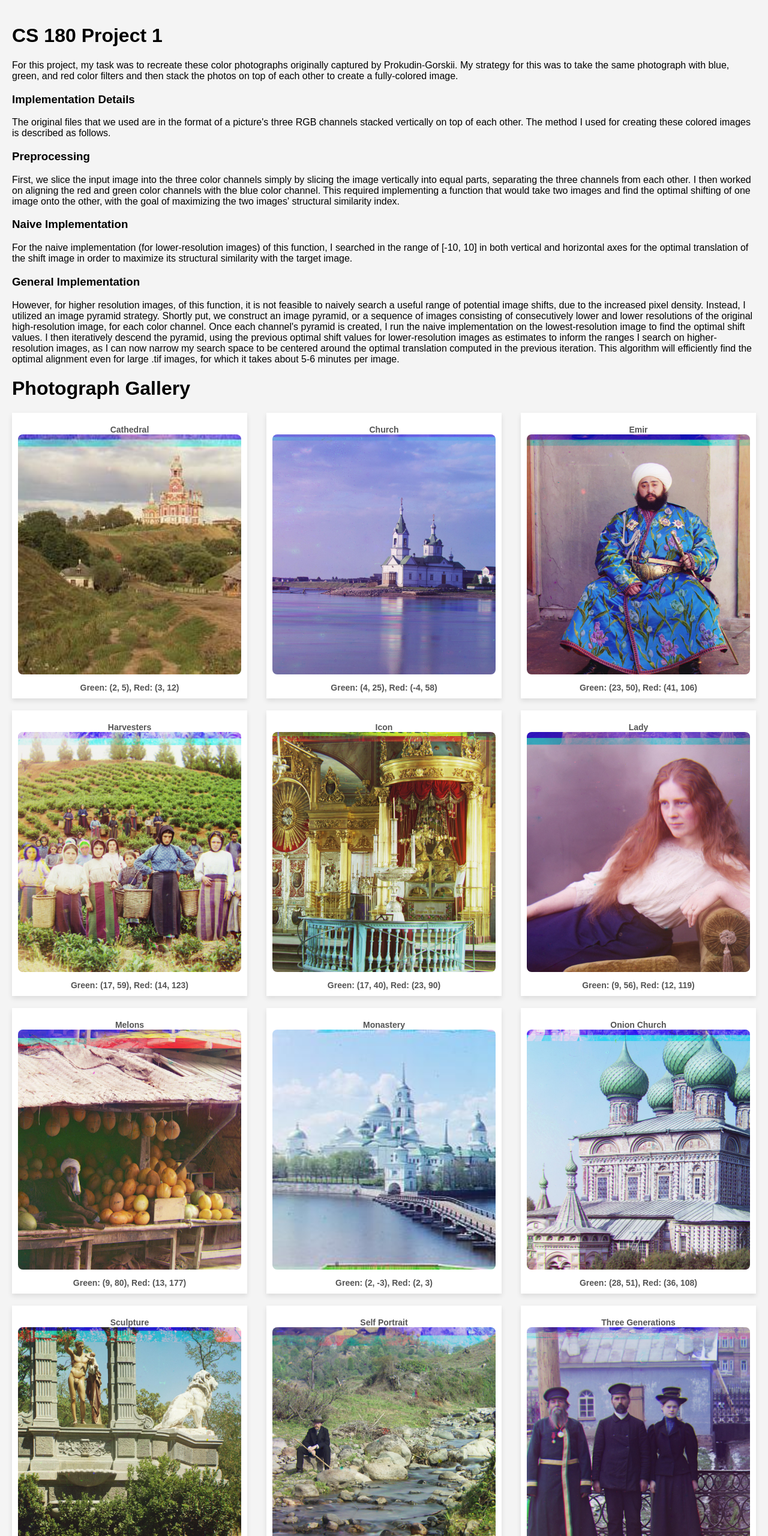
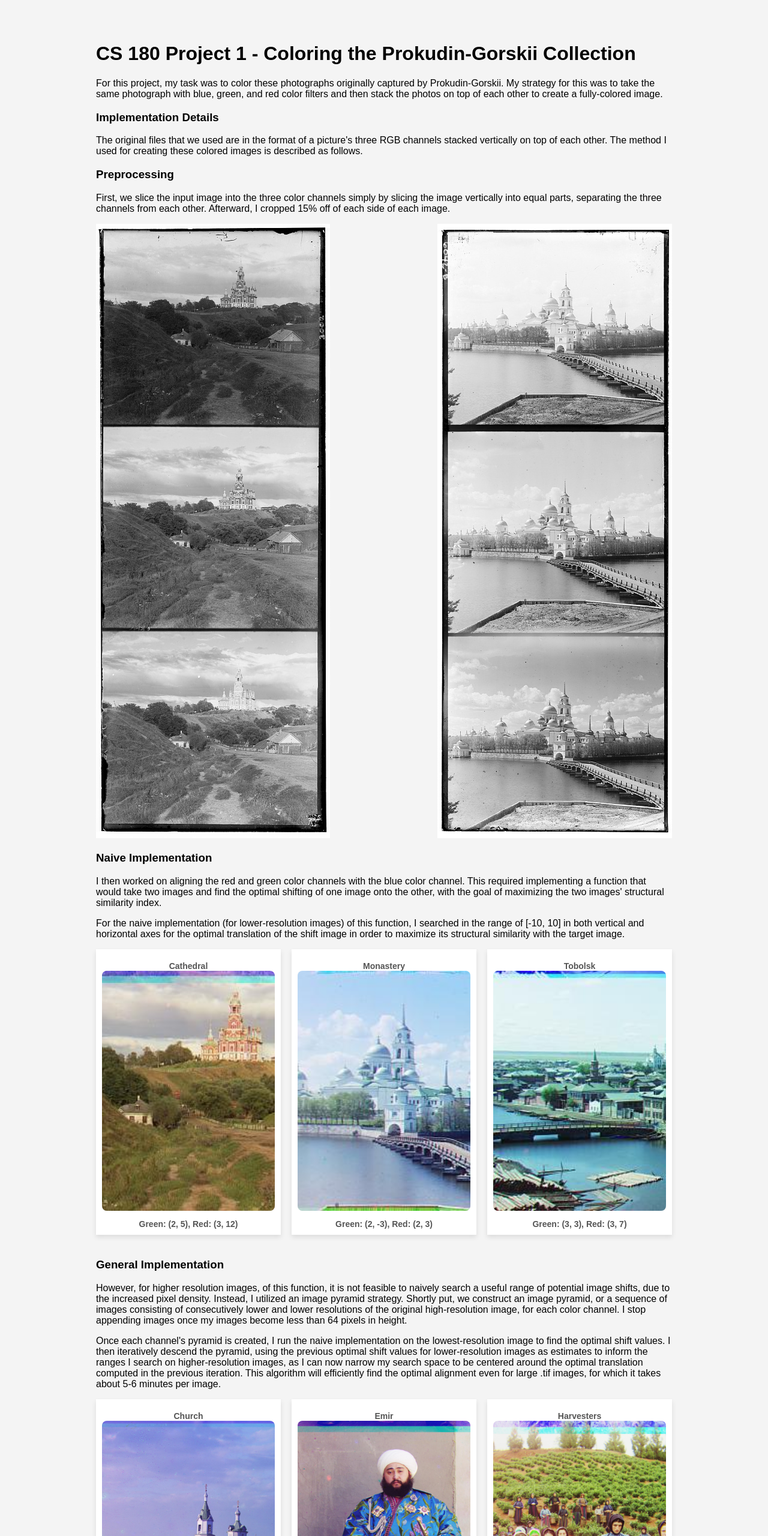
Before and after one commit to austenliao1/austenliao1.github.io, a plain HTML site: page cs180/proj1/src/index.html in a window 1280 px wide. Shown: the top 2560 px of the page at 60% size. Drawn offline with Linux system fonts and the light colour scheme.

Commit message:
updating website

```diff
--- a/cs180/proj1/src/index.html
+++ b/cs180/proj1/src/index.html
@@ -3,14 +3,15 @@
 <head>
     <meta charset="UTF-8">
     <meta name="viewport" content="width=device-width, initial-scale=1.0">
-    <title>Image Gallery</title>
+    <title>Project 1 - Coloring the Prokudin-Gorskii Collection</title>
 
     <style>
         body {
             font-family: Arial, sans-serif;
             background-color: #f4f4f4;
             margin: 0;
-            padding: 20px;
+            padding: 160px;
+            padding-top: 50px;
         }
 
         .gallery-container {
@@ -57,9 +58,9 @@
 </head>
 <body>
 
-<h1>CS 180 Project 1 </h1>
+<h1>CS 180 Project 1 - Coloring the Prokudin-Gorskii Collection</h1>
 
-<p> For this project, my task was to recreate these color photographs originally captured by Prokudin-Gorskii. My strategy for this was to take the same photograph with blue, green, and red color filters and then stack the photos on top of each other to create a fully-colored image. </p>
+<p> For this project, my task was to color these photographs originally captured by Prokudin-Gorskii. My strategy for this was to take the same photograph with blue, green, and red color filters and then stack the photos on top of each other to create a fully-colored image. </p>
 
 <h3> Implementation Details </h3>
 
@@ -67,17 +68,22 @@
 
 <h3> Preprocessing </h3>
 
-<p> First, we slice the input image into the three color channels simply by slicing the image vertically into equal parts, separating the three channels from each other. I then worked on aligning the red and green color channels with the blue color channel. This required implementing a function that would take two images and find the optimal shifting of one image onto the other, with the goal of maximizing the two images' structural similarity index. </p>
+<p> First, we slice the input image into the three color channels simply by slicing the image vertically into equal parts, separating the three channels from each other. Afterward, I cropped 15% off of each side of each image. </p>
+
+<div class="gallery-container">
+    <div class="input-gallery-item">
+        <img src="../outputs/input_cathedral.jpg" alt="Cathedral">
+    </div>
+    <div class="input-gallery-item">
+        <img src="../outputs/input_monastery.jpg" alt="Monastery">
+    </div>
+</div>
 
 <h3> Naive Implementation </h3>
 
+<p> I then worked on aligning the red and green color channels with the blue color channel. This required implementing a function that would take two images and find the optimal shifting of one image onto the other, with the goal of maximizing the two images' structural similarity index. </p>
+
 <p> For the naive implementation (for lower-resolution images) of this function, I searched in the range of [-10, 10] in both vertical and horizontal axes for the optimal translation of the shift image in order to maximize its structural similarity with the target image.</p>
-
-<h3> General Implementation </h3>
-
-<p> However, for higher resolution images, of this function, it is not feasible to naively search a useful range of potential image shifts, due to the increased pixel density. Instead, I utilized an image pyramid strategy. Shortly put, we construct an image pyramid, or a sequence of images consisting of consecutively lower and lower resolutions of the original high-resolution image, for each color channel. Once each channel's pyramid is created, I run the naive implementation on the lowest-resolution image to find the optimal shift values. I then iteratively descend the pyramid, using the previous optimal shift values for lower-resolution images as estimates to inform the ranges I search on higher-resolution images, as I can now narrow my search space to be centered around the optimal translation computed in the previous iteration. This algorithm will efficiently find the optimal alignment even for large .tif images, for which it takes about 5-6 minutes per image.</p>
-
-<h1>Photograph Gallery</h1>
 
 <div class="gallery-container">
     <div class="gallery-item">
@@ -85,6 +91,25 @@
         <img src="../outputs/cathedral.jpg" alt="Cathedral">
         <div class="description">Green: (2, 5), Red: (3, 12)</div>
     </div>
+    <div class="gallery-item">
+        <div class="description">Monastery</div>
+        <img src="../outputs/monastery.jpg" alt="Monastery">
+        <div class="description">Green: (2, -3), Red: (2, 3)</div>
+    </div>
+    <div class="gallery-item">
+        <div class="description">Tobolsk</div>
+        <img src="../outputs/tobolsk.jpg" alt="Tobolsk">
+        <div class="description">Green: (3, 3), Red: (3, 7)</div>
+    </div>
+</div>
+
+<h3> General Implementation </h3>
+
+<p> However, for higher resolution images, of this function, it is not feasible to naively search a useful range of potential image shifts, due to the increased pixel density. Instead, I utilized an image pyramid strategy. Shortly put, we construct an image pyramid, or a sequence of images consisting of consecutively lower and lower resolutions of the original high-resolution image, for each color channel. I stop appending images once my images become less than 64 pixels in height. </p>
+
+<p> Once each channel's pyramid is created, I run the naive implementation on the lowest-resolution image to find the optimal shift values. I then iteratively descend the pyramid, using the previous optimal shift values for lower-resolution images as estimates to inform the ranges I search on higher-resolution images, as I can now narrow my search space to be centered around the optimal translation computed in the previous iteration. This algorithm will efficiently find the optimal alignment even for large .tif images, for which it takes about 5-6 minutes per image.</p>
+
+<div class="gallery-container">
     <div class="gallery-item">
         <div class="description">Church</div>
         <img src="../outputs/church.jpg" alt="Church">
@@ -116,11 +141,6 @@
         <div class="description">Green: (9, 80), Red: (13, 177)</div>
     </div>
     <div class="gallery-item">
-        <div class="description">Monastery</div>
-        <img src="../outputs/monastery.jpg" alt="Monastery">
-        <div class="description">Green: (2, -3), Red: (2, 3)</div>
-    </div>
-    <div class="gallery-item">
         <div class="description">Onion Church</div>
         <img src="../outputs/onion_church.jpg" alt="Onion Church">
         <div class="description">Green: (28, 51), Red: (36, 108)</div>
@@ -141,11 +161,6 @@
         <div class="description">Green: (17, 54), Red: (11, 113)</div>
     </div>
     <div class="gallery-item">
-        <div class="description">Tobolsk</div>
-        <img src="../outputs/tobolsk.jpg" alt="Tobolsk">
-        <div class="description">Green: (3, 3), Red: (3, 7)</div>
-    </div>
-    <div class="gallery-item">
         <div class="description">Train</div>
         <img src="../outputs/train.jpg" alt="Train">
         <div class="description">Green: (7, 41), Red: (32, 85)</div>
```
Also changed, not shown: cs180/proj1/outputs/input_cathedral.jpg (added), cs180/proj1/outputs/input_monastery.jpg (added), 1 other file.
